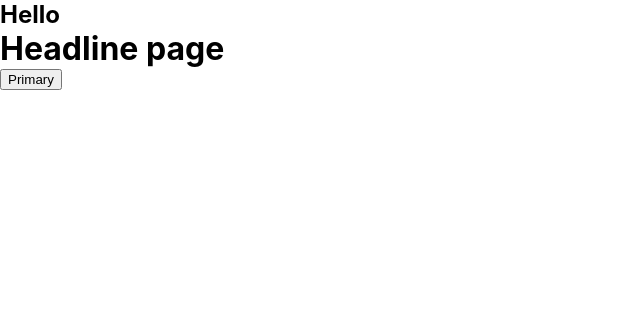
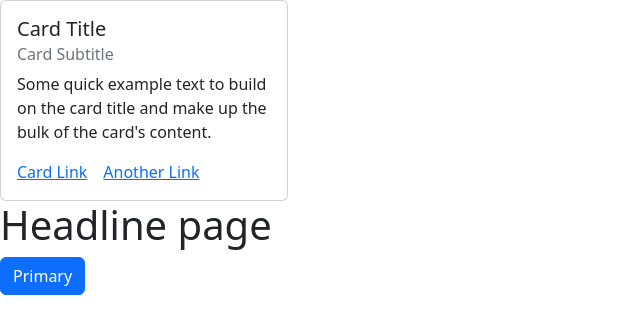
Before and after one commit to Nuralam30/breaking-news, a React (Create React App) app: page / in a window 1280 px wide. Shown: the top 334 px of the page, without its empty margins (0-640 px from the left). Built offline with nearby package versions, Linux system fonts and the light colour scheme.

Commit message:
bootstrap card added

```diff
--- a/src/App.js
+++ b/src/App.js
@@ -2,6 +2,8 @@
 import './App.css';
 import Header from './components/Header/Header';
 import Headline from './components/Headline/Headlne';
+import 'bootstrap/dist/css/bootstrap.min.css';
+
 
 function App() {
   return (
--- a/src/components/Header/Header.js
+++ b/src/components/Header/Header.js
@@ -1,10 +1,22 @@
 import React from 'react';
 import './Header.css';
+import { Card } from 'react-bootstrap';
 
 const Header = () => {
     return (
         <div>
-            <h2>Hello </h2>
+            <Card style={{ width: '18rem' }}>
+            <Card.Body>
+                <Card.Title>Card Title</Card.Title>
+                <Card.Subtitle className="mb-2 text-muted">Card Subtitle</Card.Subtitle>
+                <Card.Text>
+                Some quick example text to build on the card title and make up the
+                bulk of the card's content.
+                </Card.Text>
+                <Card.Link href="#">Card Link</Card.Link>
+                <Card.Link href="#">Another Link</Card.Link>
+            </Card.Body>
+            </Card>
         </div>
     );
 };
```
